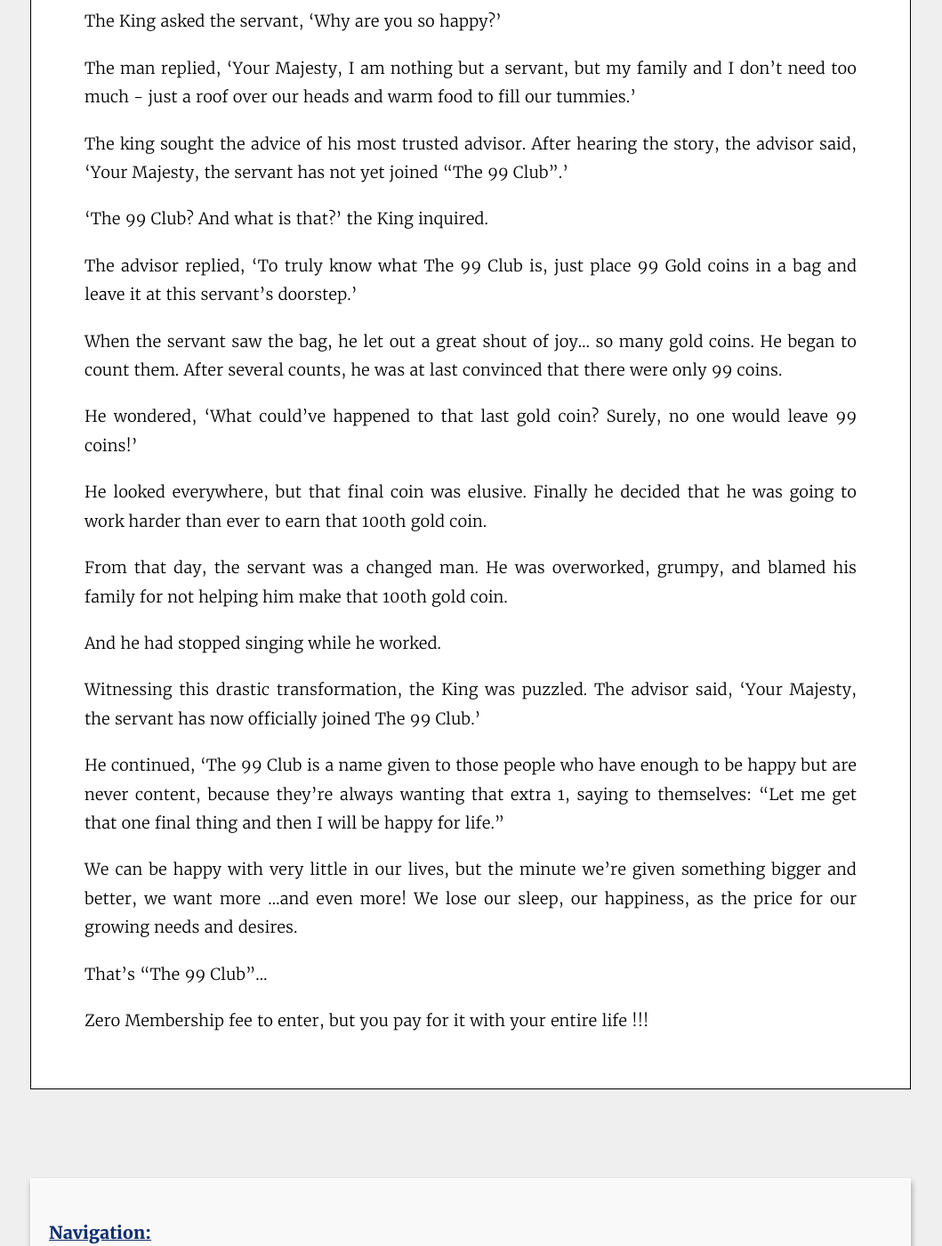
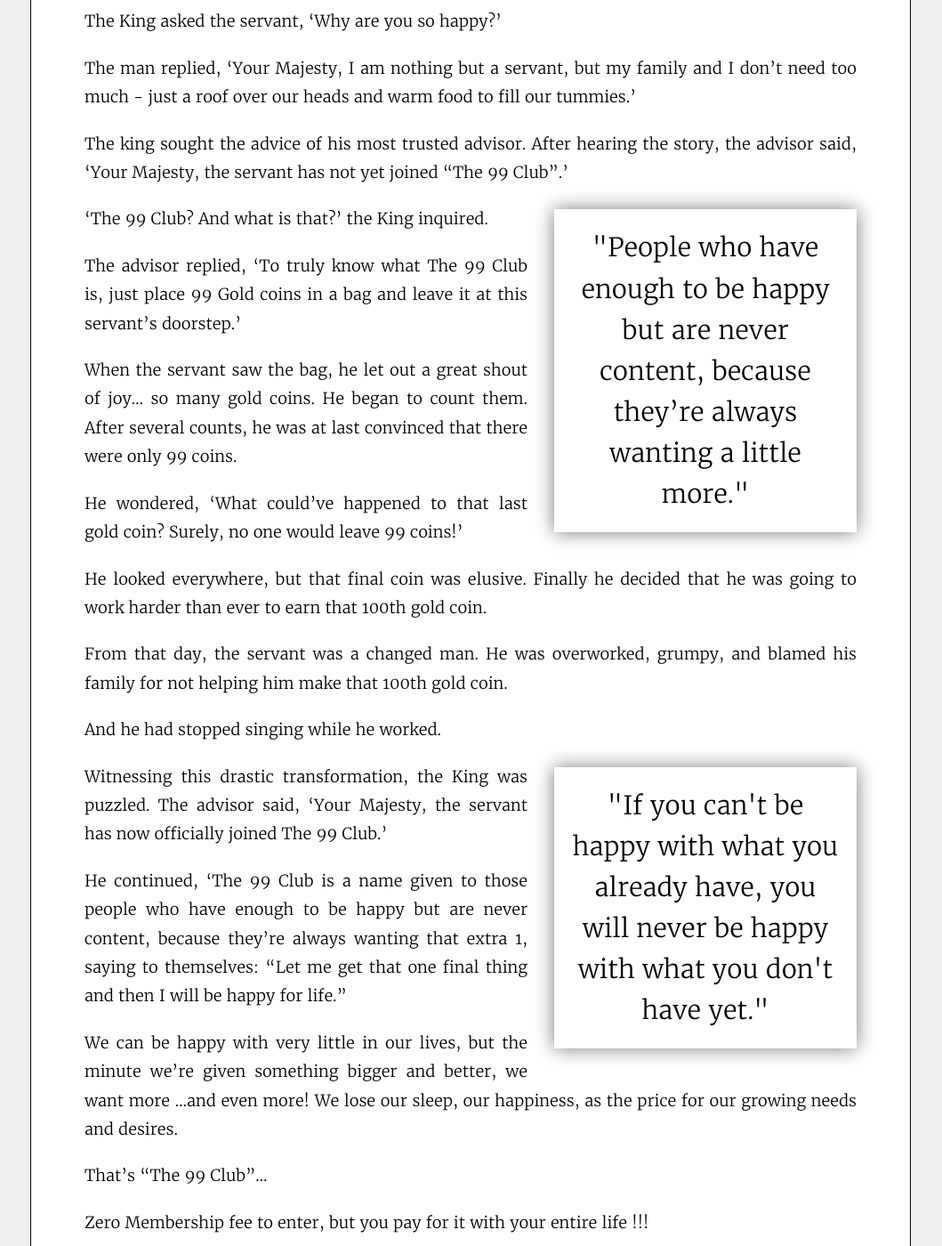
Before and after one commit to primalnow/primalname.github.io, a Jekyll site: the page built from _posts/2017-03-15-the-99-club.md, in a window 1280 px wide and 1400 px high, scrolled down 777 px. Shown: the whole window at 89% size, without its empty margins (111-1170 px from the left). Built offline with Jekyll 4.4.1, drawn with Linux system fonts in a browser that asks for light colours; comment, search, counter and statistics services are not loaded.

Commit message:
content changes

```diff
--- a/_posts/2017-03-15-the-99-club.md
+++ b/_posts/2017-03-15-the-99-club.md
@@ -18,6 +18,10 @@ The man replied, 'Your Majesty, I am nothing but a servant, but my family and I
 
 The king sought the advice of his most trusted advisor. After hearing the story, the advisor said, 'Your Majesty, the servant has not yet joined "The 99 Club".'
 
+<div class='quotation'>
+"People who have enough to be happy but are never content, because they’re always wanting a little more."
+</div>
+
 'The 99 Club? And what is that?' the King inquired.
 
 The advisor replied, 'To truly know what The 99 Club is, just place 99 Gold coins in a bag and leave it at this servant's doorstep.'
@@ -32,6 +36,10 @@ From that day, the servant was a changed man. He was overworked, grumpy, and bla
 
 And he had stopped singing while he worked.
 
+<div class='quotation'>
+"If you can't be happy with what you already have, you will never be happy with what you don't have yet."
+</div>
+
 Witnessing this drastic transformation, the King was puzzled. The advisor said, 'Your Majesty, the servant has now officially joined The 99 Club.'
 
 He continued, 'The 99 Club is a name given to those people who have enough to be happy but are never content, because they're always wanting that extra 1, saying to themselves: "Let me get that one final thing and then I will be happy for life."
```
